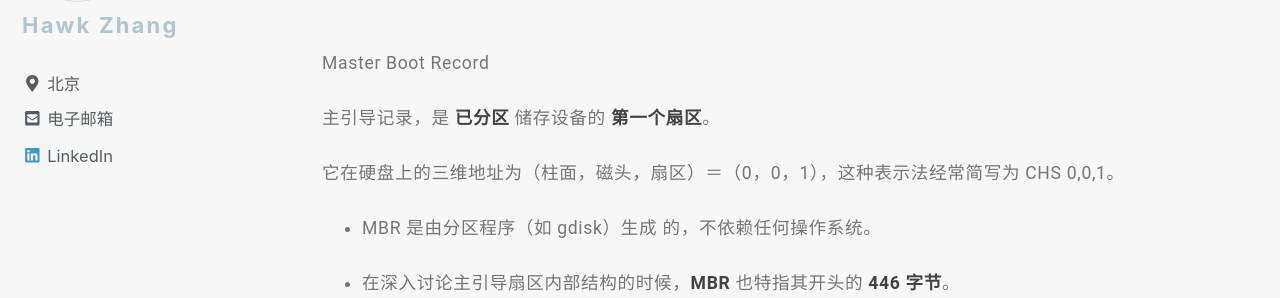
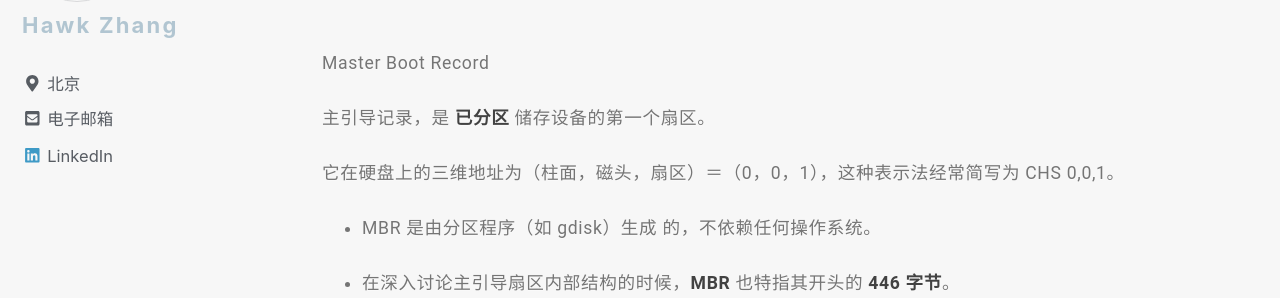
Before and after one commit to narru888/linotes_note, a Jekyll site: the page built from _posts/linux/basic/2015-01-03-storage.md, in a window 1280 px wide and 900 px high, scrolled down 4823 px. Shown: the part 152-450 px from the top of the window. Built offline with Jekyll 4.4.1, drawn with Linux system fonts in a browser that asks for light colours; nearby versions of some CDN libraries; a script that is not in the unit is left out.

Commit message:
update on 2019-02-17 17:27:01 CST

```diff
--- a/_posts/linux/basic/2015-01-03-storage.md
+++ b/_posts/linux/basic/2015-01-03-storage.md
@@ -89,7 +89,7 @@
 
 Master Boot Record
 
-主引导记录，是 **已分区** 储存设备的 **第一个扇区**。
+主引导记录，是 **已分区** 储存设备的第一个扇区。
 
 它在硬盘上的三维地址为（柱面，磁头，扇区）＝（0，0，1），这种表示法经常简写为 CHS 0,0,1。
 
```
